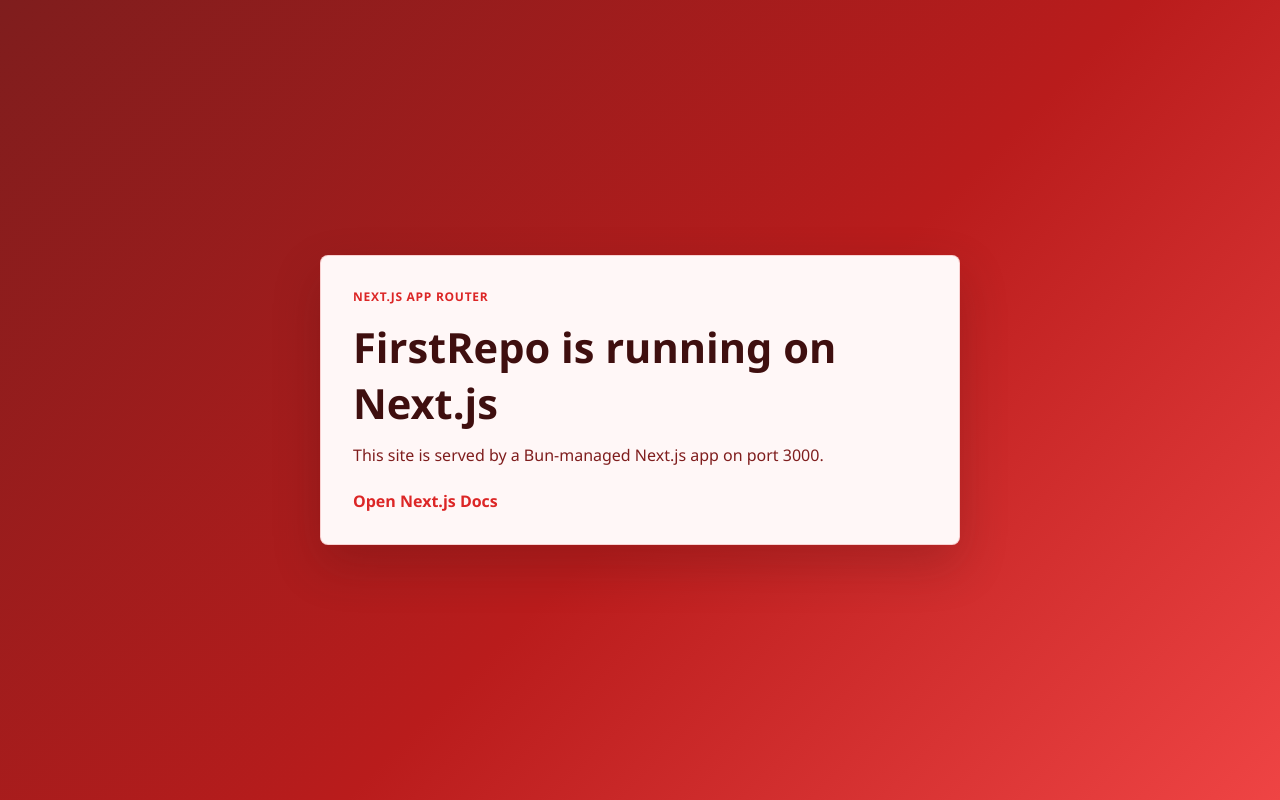
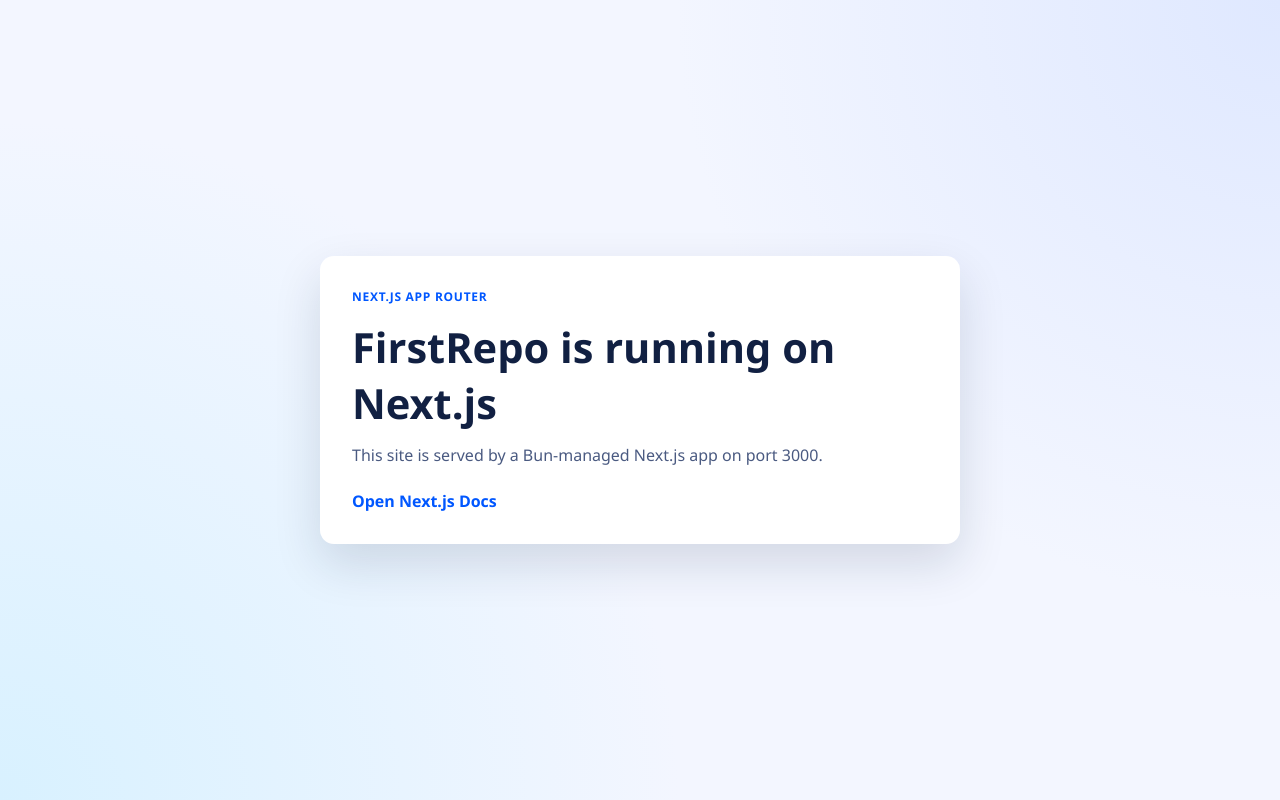
Before and after one commit to Zeyuzhao/FirstRepo, a Next.js app: page / in a window 1280 px wide. Built offline with nearby package versions, Linux system fonts and the light colour scheme.

Commit message:
Restore blue app theme

```diff
--- a/app/globals.css
+++ b/app/globals.css
@@ -1,10 +1,10 @@
 :root {
   color-scheme: light;
-  --bg: #b91c1c;
-  --card-bg: #fff7f7;
-  --text: #3f0f0f;
-  --muted: #7f1d1d;
-  --accent: #dc2626;
+  --bg: #f3f6ff;
+  --card-bg: #ffffff;
+  --text: #112042;
+  --muted: #4a5a81;
+  --accent: #0057ff;
 }
 
 * {
@@ -17,7 +17,10 @@
   padding: 0;
   min-height: 100%;
   font-family: "Segoe UI", Tahoma, Geneva, Verdana, sans-serif;
-  background: linear-gradient(135deg, #7f1d1d 0%, var(--bg) 55%, #ef4444 100%);
+  background:
+    radial-gradient(circle at top right, #dfe8ff 0, transparent 40%),
+    radial-gradient(circle at bottom left, #d8f1ff 0, transparent 45%),
+    var(--bg);
   color: var(--text);
 }
 
@@ -31,10 +34,9 @@
 .card {
   width: min(640px, 100%);
   background: var(--card-bg);
-  border: 1px solid rgba(220, 38, 38, 0.18);
-  border-radius: 8px;
+  border-radius: 14px;
   padding: 2rem;
-  box-shadow: 0 20px 48px rgba(63, 15, 15, 0.24);
+  box-shadow: 0 20px 48px rgba(17, 32, 66, 0.14);
 }
 
 .eyebrow {
```
